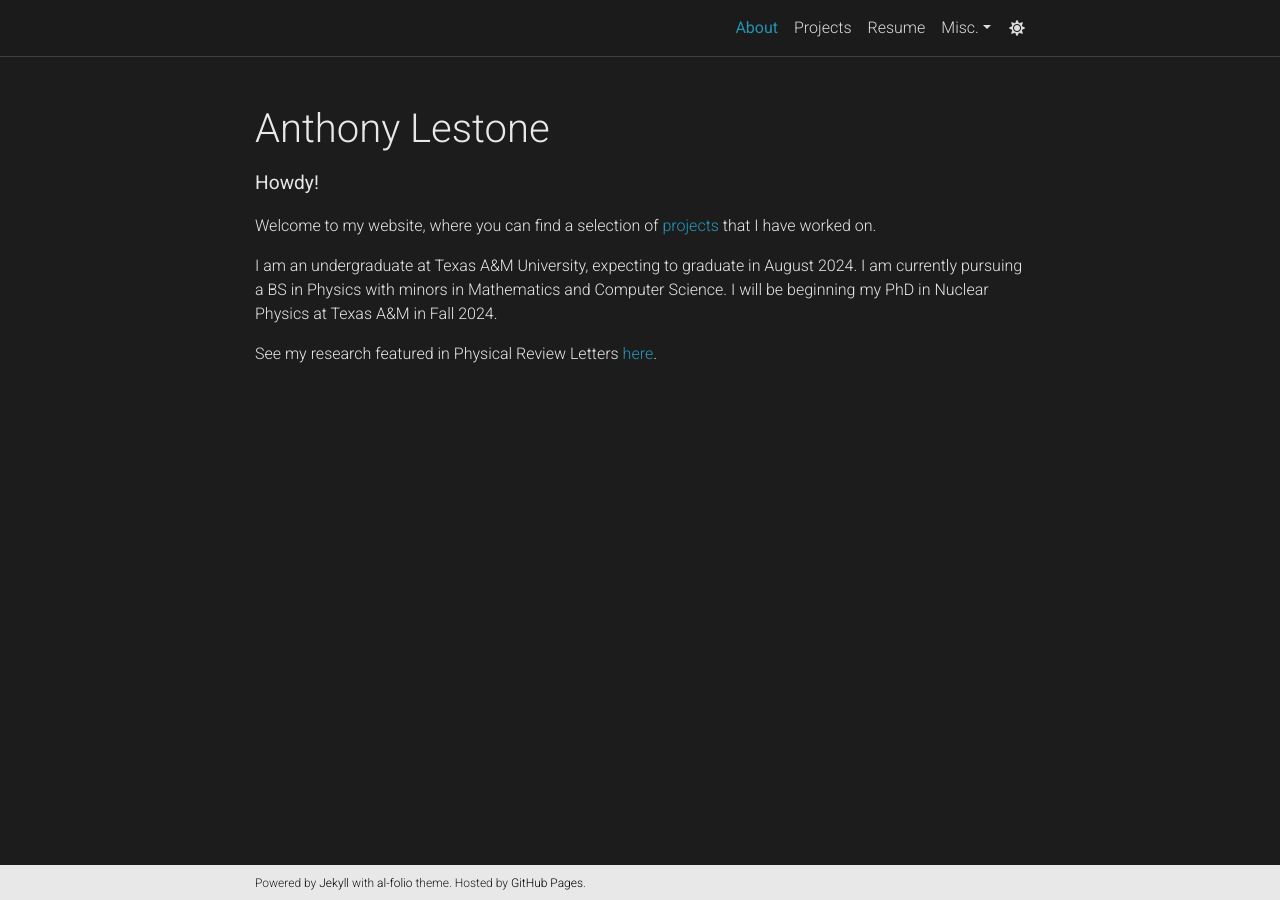
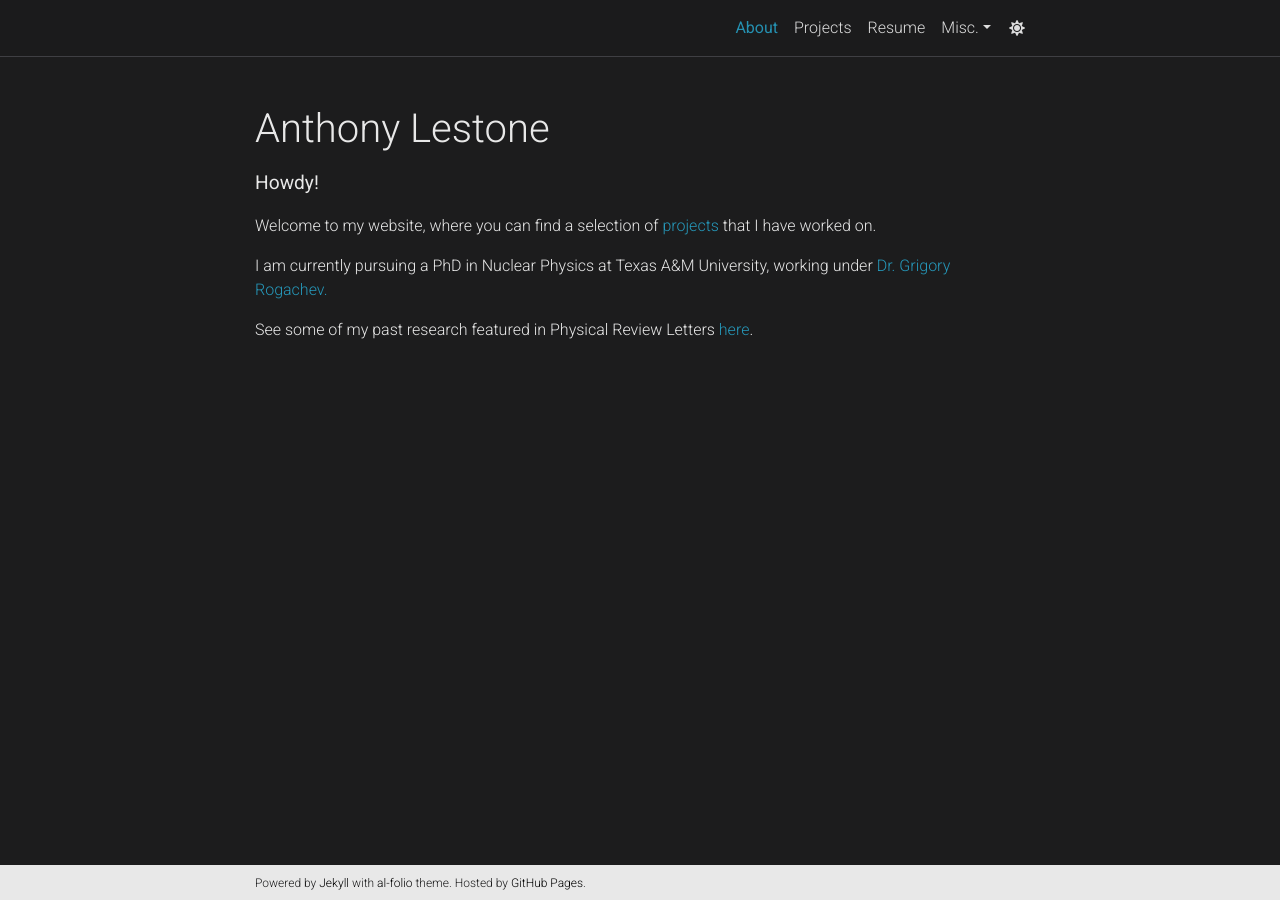
Before and after one commit to anthonylestone/anthonylestone.github.io, a Jekyll site: the page built from _pages/about.md, in a window 1280 px wide. Built offline with Jekyll 4.4.1, drawn with Linux system fonts in a browser that asks for light colours; comment, search, counter and statistics services are not loaded; a style sheet for code colours, icons or effects is not loaded.

Commit message:
updated gpa, graduated

```diff
--- a/_data/cv.yml
+++ b/_data/cv.yml
@@ -16,7 +16,7 @@
       year: expected Aug 2024
       description:
        - Bachelor of Science in Physics with minors in Mathematics and Computer Science
-       - Cumulative GPA 3.598
+       - Cumulative GPA 3.609
 
 - title: Experience
   type: time_table
--- a/_pages/about.md
+++ b/_pages/about.md
@@ -13,6 +13,6 @@ profile:
 
 Welcome to my website, where you can find a selection of [projects](/projects/) that I have worked on.
 
-I am an undergraduate at Texas A&M University, expecting to graduate in August 2024. I am currently pursuing a BS in Physics with minors in Mathematics and Computer Science. I will be beginning my PhD in Nuclear Physics at Texas A&M in Fall 2024.
+I am currently pursuing a PhD in Nuclear Physics at Texas A&M University, working under [Dr. Grigory Rogachev.](https://artsci.tamu.edu/physics-astronomy/contact/profiles/grigory-rogachev.html)
 
-See my research featured in Physical Review Letters [here](https://journals.aps.org/prl/pdf/10.1103/PhysRevLett.131.061901).
+See some of my past research featured in Physical Review Letters [here](https://journals.aps.org/prl/pdf/10.1103/PhysRevLett.131.061901).
```
